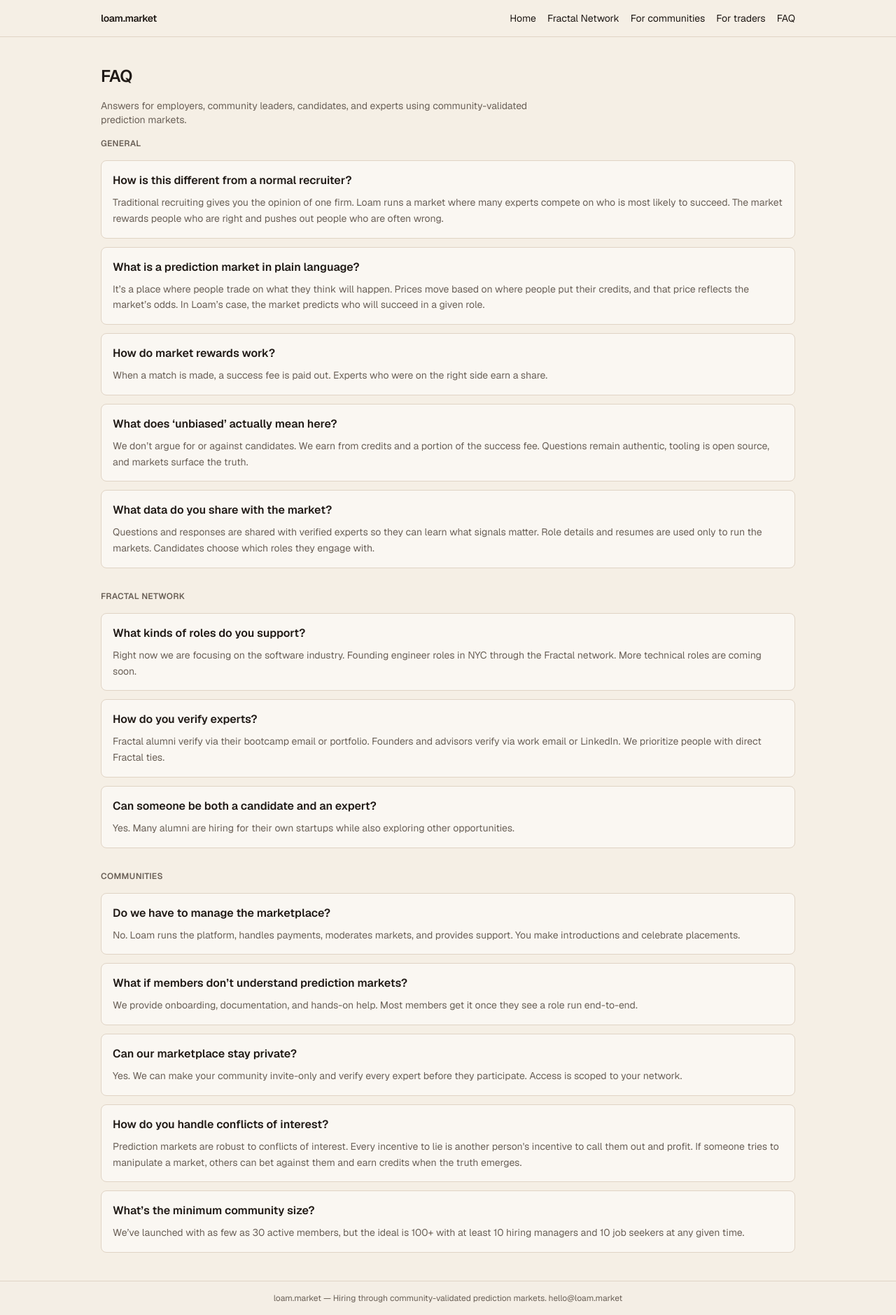
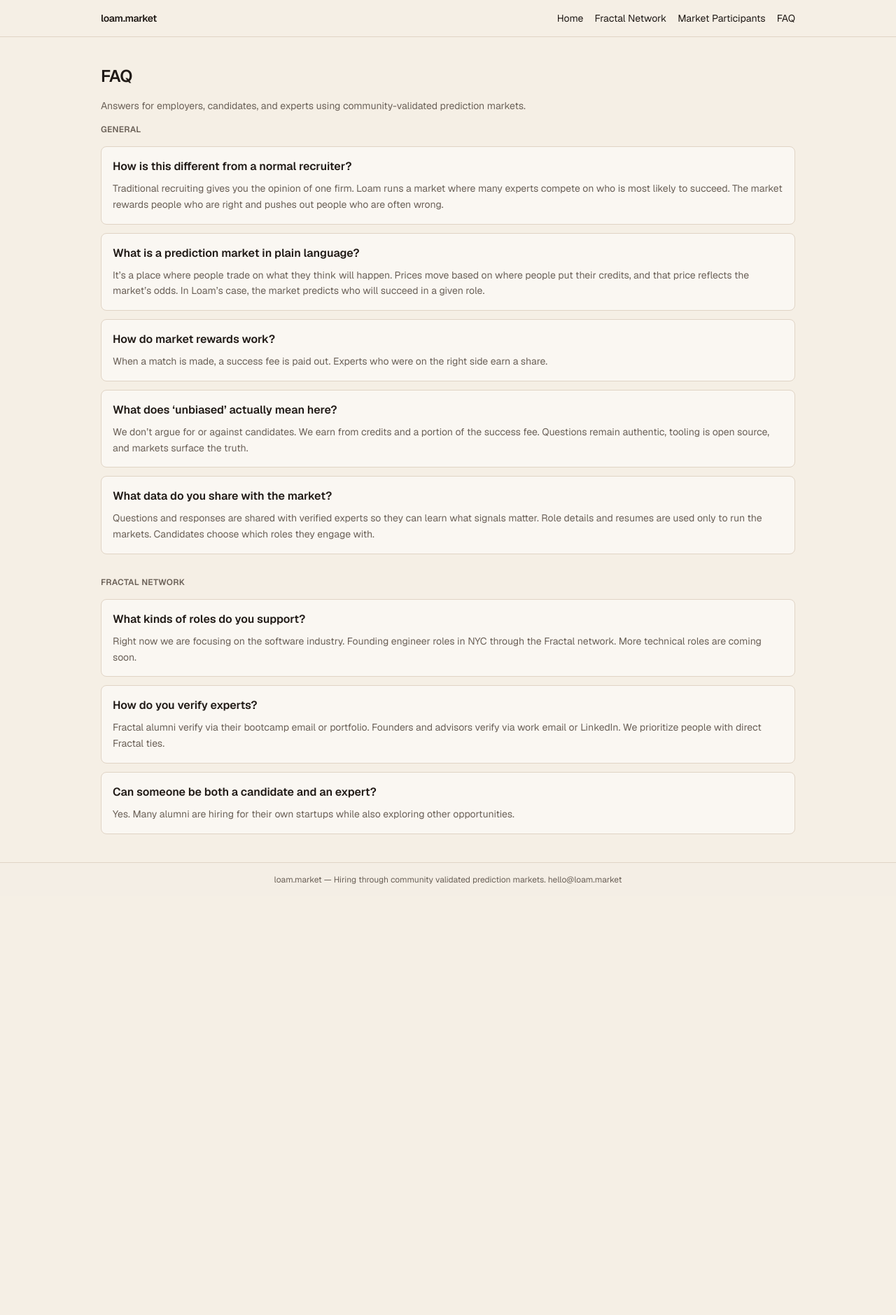
Before and after one commit to LoamMarket/loam.market, a Next.js app: page /faq in a window 1280 px wide. Shown: the whole page at 70% size. After the commit the page ends 1281 px from the top, so only its background shows below. Built offline with nearby package versions, Linux system fonts and the light colour scheme.

Commit message:
Refactor: Remove community features, rename traders to market participants, update AI references and SEO

```diff
--- a/app/components/header.tsx
+++ b/app/components/header.tsx
@@ -65,11 +65,9 @@
                                 <Link href="/fractal" className="rounded-lg px-4 py-3 text-base hover:bg-loam-border/20" onClick={() => setIsMenuOpen(false)}>
                                     Fractal Network
                                 </Link>
-                                <Link href="/communities" className="rounded-lg px-4 py-3 text-base hover:bg-loam-border/20" onClick={() => setIsMenuOpen(false)}>
-                                    For communities
-                                </Link>
+
                                 <Link href="/traders" className="rounded-lg px-4 py-3 text-base hover:bg-loam-border/20" onClick={() => setIsMenuOpen(false)}>
-                                    For traders
+                                    Market Participants
                                 </Link>
                                 <Link href="/faq" className="rounded-lg px-4 py-3 text-base hover:bg-loam-border/20" onClick={() => setIsMenuOpen(false)}>
                                     FAQ
@@ -93,11 +91,9 @@
             <Link href="/fractal" className="hover:text-loam-accent transition-colors" onClick={onClick}>
                 Fractal Network
             </Link>
-            <Link href="/communities" className="hover:text-loam-accent transition-colors" onClick={onClick}>
-                For communities
-            </Link>
+
             <Link href="/traders" className="hover:text-loam-accent transition-colors" onClick={onClick}>
-                For traders
+                Market Participants
             </Link>
             <Link href="/faq" className="hover:text-loam-accent transition-colors" onClick={onClick}>
                 FAQ
--- a/app/faq/page.tsx
+++ b/app/faq/page.tsx
@@ -49,35 +49,7 @@
       },
     ],
   },
-  {
-    title: "Communities",
-    items: [
-      {
-        question: "Do we have to manage the marketplace?",
-        answer:
-          "No. Loam runs the platform, handles payments, moderates markets, and provides support. You make introductions and celebrate placements.",
-      },
-      {
-        question: "What if members don’t understand prediction markets?",
-        answer: "We provide onboarding, documentation, and hands-on help. Most members get it once they see a role run end-to-end.",
-      },
-      {
-        question: "Can our marketplace stay private?",
-        answer:
-          "Yes. We can make your community invite-only and verify every expert before they participate. Access is scoped to your network.",
-      },
-      {
-        question: "How do you handle conflicts of interest?",
-        answer:
-          "Prediction markets are robust to conflicts of interest. Every incentive to lie is another person's incentive to call them out and profit. If someone tries to manipulate a market, others can bet against them and earn credits when the truth emerges.",
-      },
-      {
-        question: "What’s the minimum community size?",
-        answer:
-          "We’ve launched with as few as 30 active members, but the ideal is 100+ with at least 10 hiring managers and 10 job seekers at any given time.",
-      },
-    ],
-  },
+
 ];
 
 export default function FaqPage() {
@@ -86,7 +58,7 @@
       <section className="space-y-4">
         <h1 className="text-2xl font-semibold tracking-tight">FAQ</h1>
         <p className="text-sm text-loam-muted max-w-2xl">
-          Answers for employers, community leaders, candidates, and experts using community-validated prediction markets.
+          Answers for employers, candidates, and experts using community-validated prediction markets.
         </p>
         <div className="space-y-8">
           {sections.map((section) => (
--- a/app/layout.tsx
+++ b/app/layout.tsx
@@ -21,7 +21,7 @@
     default: "loam.market",
     template: "%s | loam.market",
   },
-  description: "Hiring, as efficiently as possible, through market-grown connections.",
+  description: "Hiring through community validated prediction markets.",
   keywords: ["hiring", "prediction markets", "recruiting", "tech hiring", "talent market"],
   authors: [{ name: "Loam Market" }],
   creator: "Loam Market",
@@ -30,13 +30,13 @@
     locale: "en_US",
     url: "https://loam.market",
     title: "loam.market",
-    description: "Hiring, as efficiently as possible, through market-grown connections.",
+    description: "Hiring through community validated prediction markets.",
     siteName: "loam.market",
   },
   twitter: {
     card: "summary_large_image",
     title: "loam.market",
-    description: "Hiring, as efficiently as possible, through market-grown connections.",
+    description: "Hiring through community validated prediction markets.",
     creator: "@loam_market",
   },
   icons: {
@@ -76,7 +76,7 @@
             </main>
             <footer className="border-t border-loam-border bg-loam-beige/95 py-4">
               <div className="mx-auto max-w-5xl px-4 text-xs text-loam-muted text-center">
-                loam.market — Hiring through community-validated prediction markets. hello@loam.market
+                loam.market — Hiring through community validated prediction markets. hello@loam.market
               </div>
             </footer>
           </div>
--- a/app/page.tsx
+++ b/app/page.tsx
@@ -16,7 +16,7 @@
             The problem is which one.
           </h1>
           <p className="text-base text-loam-muted mx-auto max-w-xl">
-            We pool expertise from recruiters, domain experts, and AI—they compete using{" "}
+            We pool expertise from recruiters, domain experts, and AI. They compete using{" "}
             <span
               className="group relative inline-block cursor-pointer underline decoration-dotted underline-offset-4"
               onClick={(e) => {
@@ -157,7 +157,7 @@
 
       {/* Who are the market experts */}
       <section className="space-y-4 border-t border-loam-border pt-12">
-        <h2 className="text-xs font-semibold uppercase tracking-wide text-loam-muted">Who are the market experts</h2>
+        <h2 className="text-xs font-semibold uppercase tracking-wide text-loam-muted">Who are the market participants</h2>
         <div className="grid gap-4 sm:grid-cols-2">
           <div className="rounded-lg border border-loam-border bg-white/50 p-4 text-sm text-loam-muted">
             People who have or currently work in roles similar to the ones you are filling
@@ -180,26 +180,12 @@
             href="/traders"
             className="inline-flex items-center justify-center rounded-full border border-loam-border bg-white/70 px-5 py-2 text-xs font-medium text-loam-ink shadow-sm hover:bg-white"
           >
-            Learn about trading
+            Learn about participating
           </a>
         </div>
       </section>
 
-      {/* For communities */}
-      <section className="space-y-4 border-t border-loam-border pt-12">
-        <div className="space-y-2">
-          <h2 className="text-lg font-semibold tracking-tight">Bring Loam to your community</h2>
-          <p className="text-sm text-loam-muted max-w-xl">
-            Bootcamp alumni, professional cohorts, mission-driven groups—any network with shared standards can run their own hiring market.
-          </p>
-        </div>
-        <a
-          href="/communities"
-          className="inline-flex items-center justify-center rounded-full border border-loam-border bg-white/70 px-5 py-2 text-xs font-medium text-loam-ink shadow-sm hover:bg-white"
-        >
-          Learn more
-        </a>
-      </section>
+
     </div>
   );
 }
--- a/app/sitemap.ts
+++ b/app/sitemap.ts
@@ -18,12 +18,7 @@
             changeFrequency: 'weekly',
             priority: 0.8,
         },
-        {
-            url: `${baseUrl}/communities`,
-            lastModified: new Date(),
-            changeFrequency: 'monthly',
-            priority: 0.8,
-        },
+
         {
             url: `${baseUrl}/traders`,
             lastModified: new Date(),
--- a/app/traders/page.tsx
+++ b/app/traders/page.tsx
@@ -6,7 +6,7 @@
       {/* Hero */}
       <section className="space-y-4">
         <p className="text-xs font-medium uppercase tracking-wide text-loam-muted">
-          For professional traders
+          For market participants
         </p>
         <h1 className="text-3xl font-semibold tracking-tight md:text-4xl">
           Bring your edge to hiring markets.
@@ -79,9 +79,9 @@
 
       {/* Who can trade */}
       <section className="space-y-4 border-t border-loam-border pt-12">
-        <h2 className="text-lg font-semibold tracking-tight">Who can trade</h2>
+        <h2 className="text-lg font-semibold tracking-tight">Who can participate</h2>
         <p className="text-sm text-loam-muted max-w-xl">
-          We're looking for people with technical or professional trading backgrounds:
+          We're looking for people with technical or professional backgrounds:
         </p>
         <div className="grid gap-3">
           <div className="rounded-lg border border-loam-border bg-white/50 p-3 text-sm text-loam-muted">
```
Also changed, not shown: app/communities/page.tsx (deleted, +0 -105 lines).
